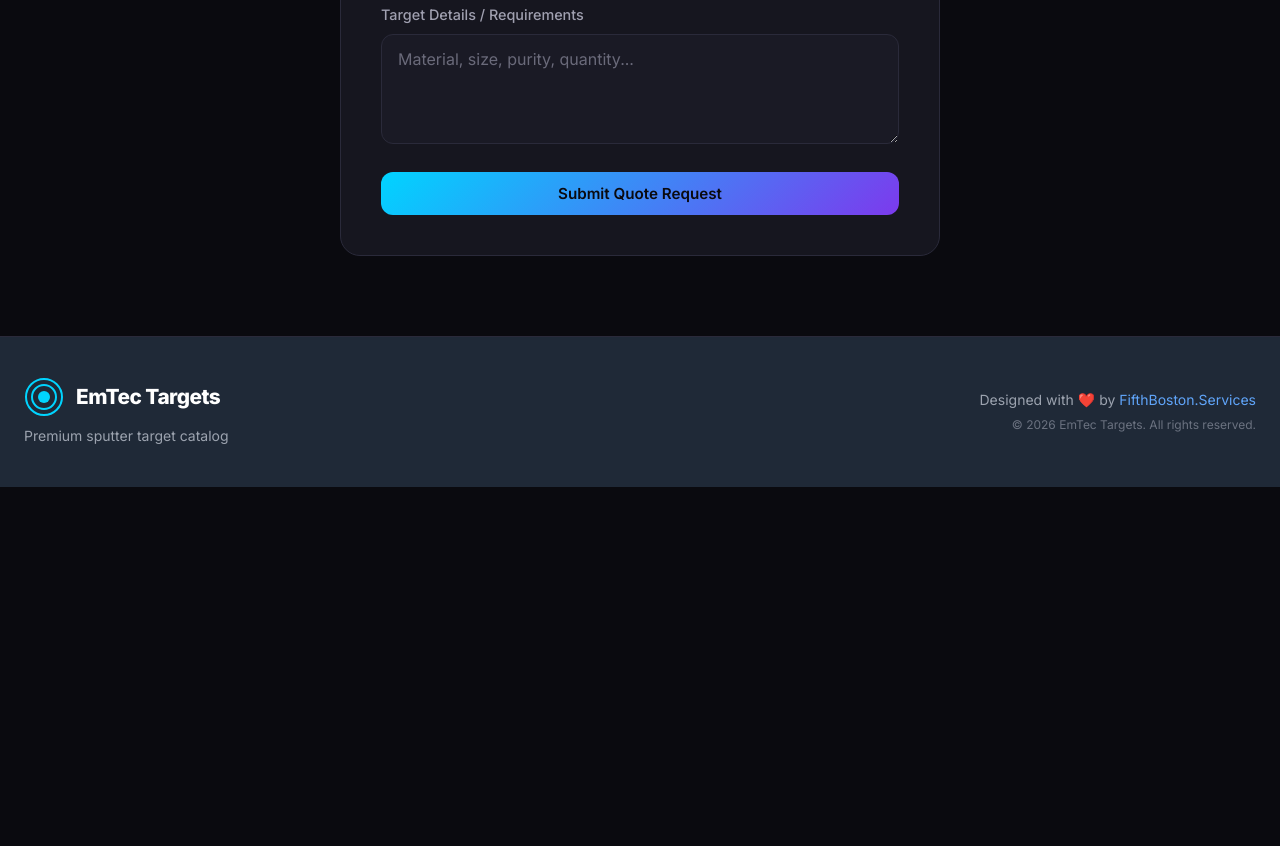
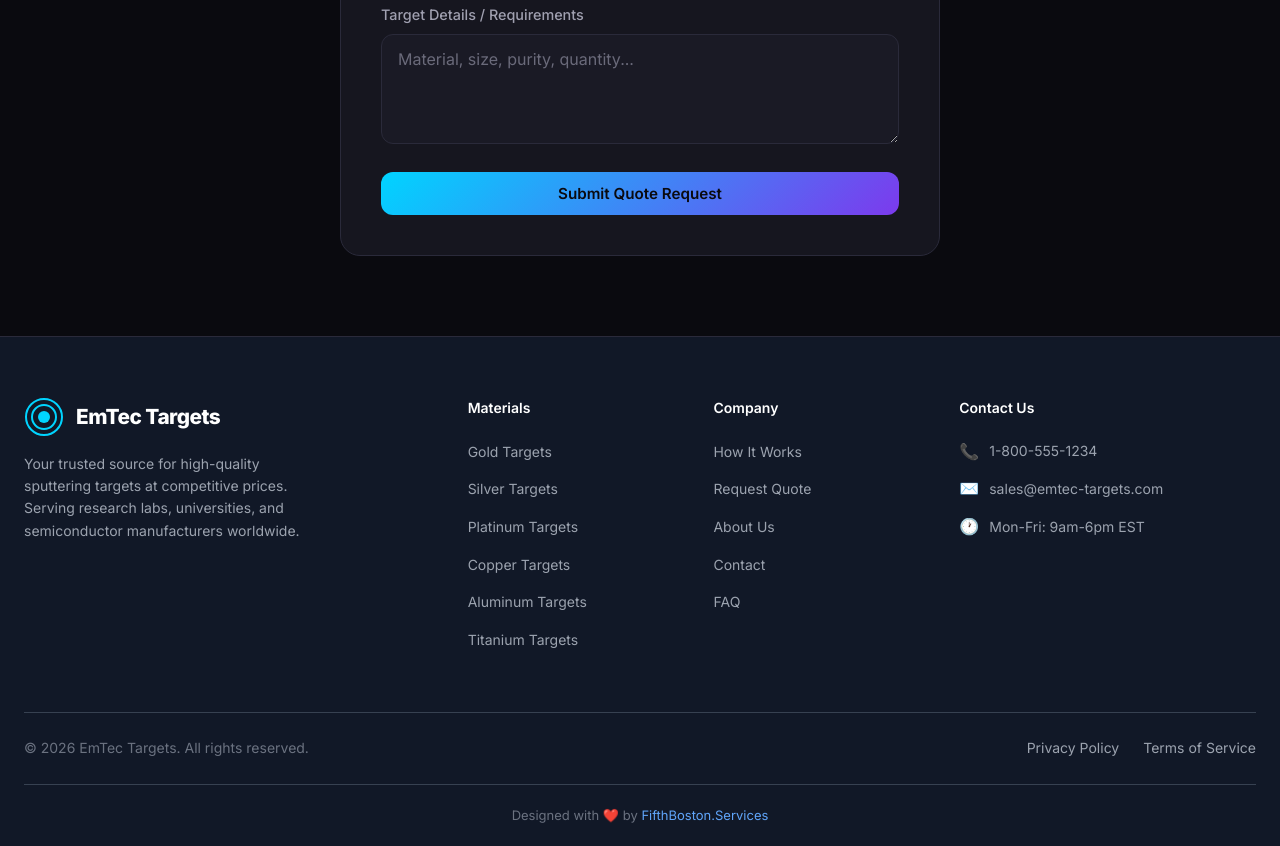
Before and after one commit to FifthBoston/emtec-targets, a website: page public/index.html in a window 1280 px wide. Shown: the part 3193-4039 px from the top of the page. Before the commit the page ends 3680 px from the top, so only its background shows below. Drawn offline with Linux system fonts and the light colour scheme; no server answers.

Commit message:
Add full multi-column footer with Materials, Company, Contact sections

```diff
--- a/public/index.html
+++ b/public/index.html
@@ -372,11 +372,13 @@
     </section>
 
     <!-- Footer -->
-    <footer class="footer" style="background: #1f2937; color: white; padding: 40px 0;">
+    <footer class="footer" style="background: #111827; color: white; padding: 60px 0 0 0;">
         <div class="container">
-            <div style="display: flex; justify-content: space-between; align-items: center; flex-wrap: wrap; gap: 20px;">
+            <!-- Main Footer Content -->
+            <div style="display: grid; grid-template-columns: 2fr 1fr 1fr 1.5fr; gap: 48px; padding-bottom: 48px;">
+                <!-- Brand Column -->
                 <div>
-                    <div class="logo" style="margin-bottom: 8px;">
+                    <div class="logo" style="margin-bottom: 16px;">
                         <div class="logo-icon">
                             <svg viewBox="0 0 40 40" fill="none" xmlns="http://www.w3.org/2000/svg">
                                 <circle cx="20" cy="20" r="18" stroke="currentColor" stroke-width="2"/>
@@ -386,14 +388,70 @@
                         </div>
                         <span class="logo-text">EmTec Targets</span>
                     </div>
-                    <p style="font-size: 14px; color: #9ca3af;">Premium sputter target catalog</p>
+                    <p style="font-size: 14px; color: #9ca3af; line-height: 1.6; max-width: 280px;">
+                        Your trusted source for high-quality sputtering targets at competitive prices. Serving research labs, universities, and semiconductor manufacturers worldwide.
+                    </p>
                 </div>
-                <div style="text-align: right;">
-                    <p style="font-size: 14px; color: #9ca3af;">
-                        Designed with ❤️ by <a href="https://fifthboston.services/" target="_blank" style="color: #60a5fa;">FifthBoston.Services</a>
-                    </p>
-                    <p style="font-size: 12px; color: #6b7280; margin-top: 4px;">© 2026 EmTec Targets. All rights reserved.</p>
+
+                <!-- Materials Column -->
+                <div>
+                    <h4 style="font-size: 14px; font-weight: 600; color: #ffffff; margin-bottom: 20px;">Materials</h4>
+                    <ul style="list-style: none; padding: 0; margin: 0;">
+                        <li style="margin-bottom: 12px;"><a href="#catalog" style="color: #9ca3af; text-decoration: none; font-size: 14px;">Gold Targets</a></li>
+                        <li style="margin-bottom: 12px;"><a href="#catalog" style="color: #9ca3af; text-decoration: none; font-size: 14px;">Silver Targets</a></li>
+                        <li style="margin-bottom: 12px;"><a href="#catalog" style="color: #9ca3af; text-decoration: none; font-size: 14px;">Platinum Targets</a></li>
+                        <li style="margin-bottom: 12px;"><a href="#catalog" style="color: #9ca3af; text-decoration: none; font-size: 14px;">Copper Targets</a></li>
+                        <li style="margin-bottom: 12px;"><a href="#catalog" style="color: #9ca3af; text-decoration: none; font-size: 14px;">Aluminum Targets</a></li>
+                        <li style="margin-bottom: 12px;"><a href="#catalog" style="color: #9ca3af; text-decoration: none; font-size: 14px;">Titanium Targets</a></li>
+                    </ul>
                 </div>
+
+                <!-- Company Column -->
+                <div>
+                    <h4 style="font-size: 14px; font-weight: 600; color: #ffffff; margin-bottom: 20px;">Company</h4>
+                    <ul style="list-style: none; padding: 0; margin: 0;">
+                        <li style="margin-bottom: 12px;"><a href="#catalog" style="color: #9ca3af; text-decoration: none; font-size: 14px;">How It Works</a></li>
+                        <li style="margin-bottom: 12px;"><a href="#quote" style="color: #9ca3af; text-decoration: none; font-size: 14px;">Request Quote</a></li>
+                        <li style="margin-bottom: 12px;"><a href="#about" style="color: #9ca3af; text-decoration: none; font-size: 14px;">About Us</a></li>
+                        <li style="margin-bottom: 12px;"><a href="#quote" style="color: #9ca3af; text-decoration: none; font-size: 14px;">Contact</a></li>
+                        <li style="margin-bottom: 12px;"><a href="#" style="color: #9ca3af; text-decoration: none; font-size: 14px;">FAQ</a></li>
+                    </ul>
+                </div>
+
+                <!-- Contact Column -->
+                <div>
+                    <h4 style="font-size: 14px; font-weight: 600; color: #ffffff; margin-bottom: 20px;">Contact Us</h4>
+                    <ul style="list-style: none; padding: 0; margin: 0;">
+                        <li style="margin-bottom: 12px; display: flex; align-items: center; gap: 10px;">
+                            <span style="color: #3b82f6;">📞</span>
+                            <span style="color: #9ca3af; font-size: 14px;">1-800-555-1234</span>
+                        </li>
+                        <li style="margin-bottom: 12px; display: flex; align-items: center; gap: 10px;">
+                            <span style="color: #3b82f6;">✉️</span>
+                            <span style="color: #9ca3af; font-size: 14px;">sales@emtec-targets.com</span>
+                        </li>
+                        <li style="margin-bottom: 12px; display: flex; align-items: center; gap: 10px;">
+                            <span style="color: #3b82f6;">🕐</span>
+                            <span style="color: #9ca3af; font-size: 14px;">Mon-Fri: 9am-6pm EST</span>
+                        </li>
+                    </ul>
+                </div>
+            </div>
+
+            <!-- Footer Bottom -->
+            <div style="border-top: 1px solid #374151; padding: 24px 0; display: flex; justify-content: space-between; align-items: center; flex-wrap: wrap; gap: 16px;">
+                <p style="font-size: 14px; color: #6b7280;">© 2026 EmTec Targets. All rights reserved.</p>
+                <div style="display: flex; gap: 24px;">
+                    <a href="#" style="font-size: 14px; color: #9ca3af; text-decoration: none;">Privacy Policy</a>
+                    <a href="#" style="font-size: 14px; color: #9ca3af; text-decoration: none;">Terms of Service</a>
+                </div>
+            </div>
+
+            <!-- Designed By -->
+            <div style="border-top: 1px solid #374151; padding: 20px 0; text-align: center;">
+                <p style="font-size: 13px; color: #6b7280;">
+                    Designed with ❤️ by <a href="https://fifthboston.services/" target="_blank" style="color: #60a5fa; text-decoration: none;">FifthBoston.Services</a>
+                </p>
             </div>
         </div>
     </footer>
```
